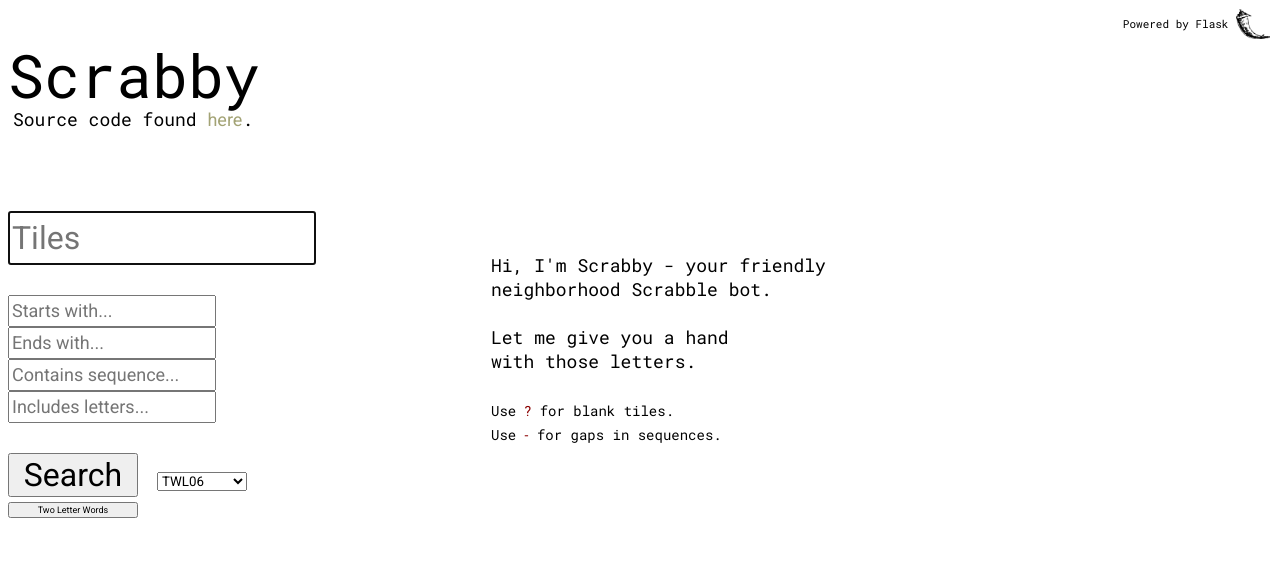
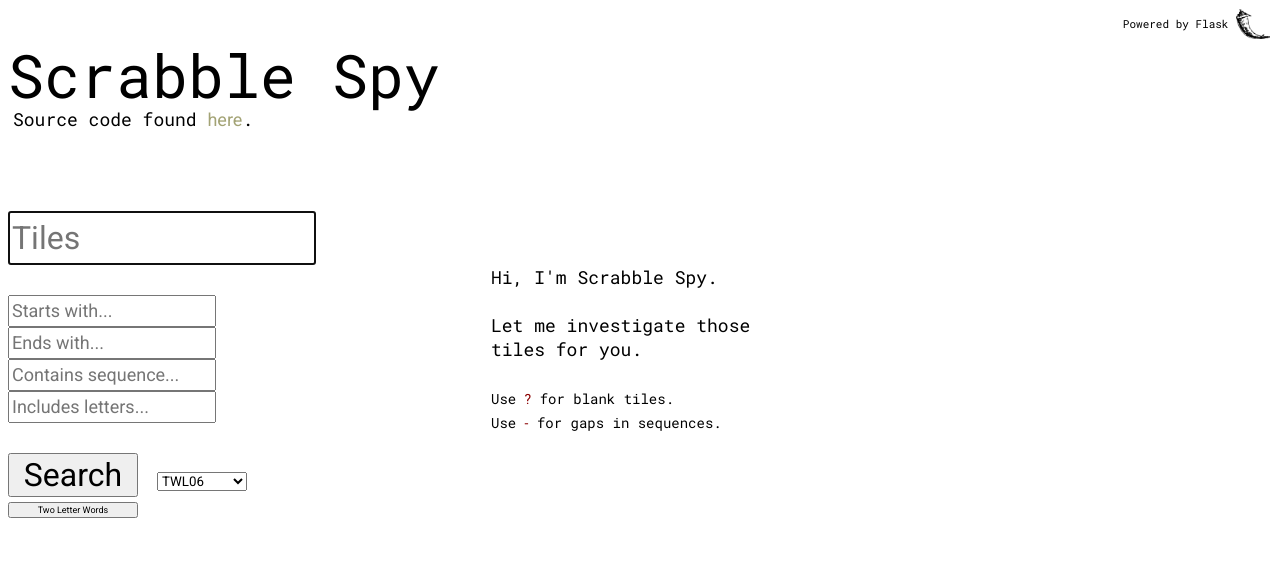
Before and after one commit to cjporteo/scrabble-spy, a Flask app: page / in a window 1280 px wide. Shown: the top 567 px of the page. Run offline with Flask 2, Linux system fonts and the light colour scheme; parts of the project's set-up code (start-up, migrations or seed data) failed here and were passed over.

Commit message:
name change

```diff
--- a/templates/base.html
+++ b/templates/base.html
@@ -16,7 +16,7 @@
 
 </head>
 <body>
-    <p id="welcome">Scrabby</p>
+    <p id="welcome">Scrabble Spy</p>
     <p id="blurb">Source code found <a class="link" href='https://github.com/cjporteo/scrabby'>here</a>.</p>
     <div id="flask">
         <p id="powered">Powered by Flask</p>
--- a/templates/index.html
+++ b/templates/index.html
@@ -7,12 +7,12 @@
 {% block body %}
 
 <p class="output-words">
-    <span id="hi">Hi, I'm Scrabby - your friendly<br>neighborhood Scrabble bot.</span>
+    <span id="hi">Hi, I'm Scrabble Spy.</span>
     <br>
     <br>
-    Let me give you a hand
+    Let me investigate those
     <br>
-    with those letters.
+    tiles for you.
     <br>
     <br>
     <span id="detail-small">
```
